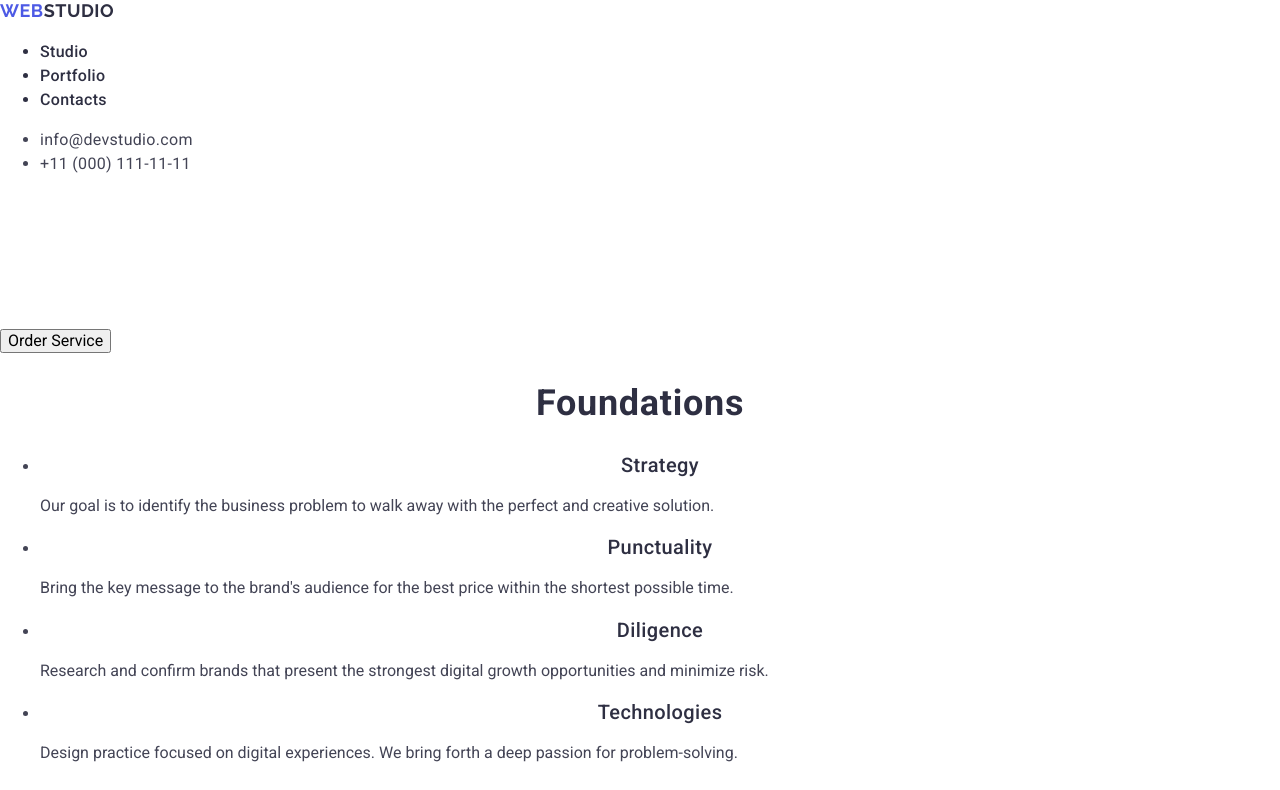
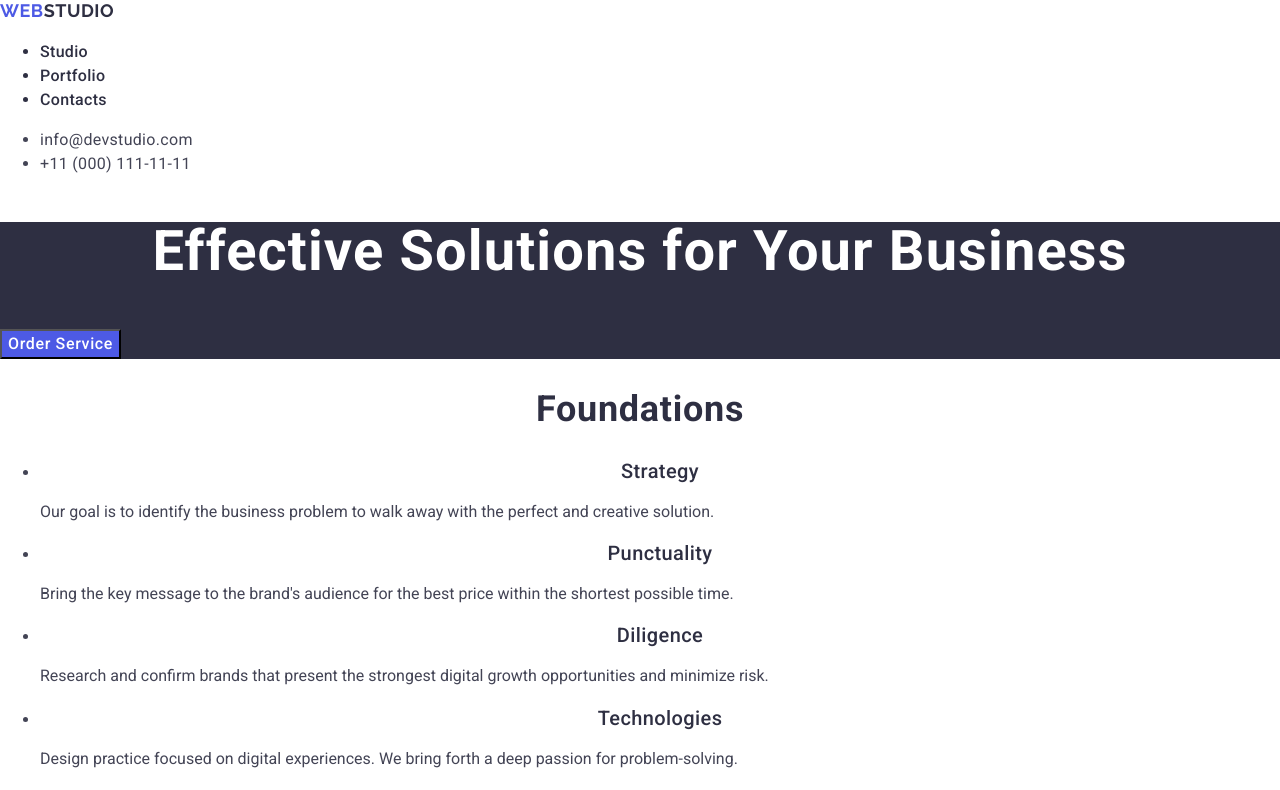
Before and after one commit to OleksiyVoloshyn/goit-markup-hw-02, a plain HTML site: page index.html in a window 1280 px wide. Shown: the top 790 px of the page. Drawn offline with nearby package versions, Linux system fonts and the light colour scheme.

Commit message:
commit message

```diff
--- a/css/styles.css
+++ b/css/styles.css
@@ -8,7 +8,7 @@ h1 {
     font-family: "Roboto", sans-serif;
     font-weight: 700;
     font-size: 56px;
-    line-height: 1.07143;
+    line-height: 1.07;
     letter-spacing: 0.02em;
     text-align: center;
     color: #fff;
@@ -37,7 +37,7 @@ h3 {
 a {
     text-decoration: none;
 }
-
+/* HEADER */
 .header {
 
 }
@@ -89,10 +89,39 @@ a {
     color: #434455;
 }
 
-.header-address-contacts:hover{
+.header-address-contacts:hover {
     color: #404bbf;
 }
 
-.header-address-contacts:focus{
+.header-address-contacts:focus {
     color: #404bbf;
 }
+
+/* introduction */
+.main-section-one {
+    background-color: #2e2f42;
+}
+
+.main-section-one-button {
+    cursor: pointer;
+    background-color: #4d5ae5;
+    font-weight: 500;
+    font-size: 16px;
+    line-height: 1.5;
+    letter-spacing: 0.04em;
+    color: #fff;
+}/*
+.main-section-one-butto:hover {
+    background-color: #404BBF
+}
+
+.main-section-one-butto:focus {
+    background-color: #404BBF
+}*/
+ button:hover {
+    background-color: #404BBF
+ }
+
+button:focus {
+    background-color: #404BBF
+}
--- a/index.html
+++ b/index.html
@@ -16,7 +16,7 @@
             <a class="header-nav-logo" href="./index.html">Web<span class="header-nav-logo-span">Studio</span></a>
             <ul>
                 <li>
-                    <a class="header-nav-page" href="">Studio</a>
+                    <a class="header-nav-page" href="./index.html">Studio</a>
                 </li>
                 <li>
                     <a class="header-nav-page" href="">Portfolio</a>
@@ -39,12 +39,12 @@
     </header>
     <Main>
         <!--introduction -->
-        <section>
+        <section class="main-section-one">
             <h1>Effective Solutions for Your Business</h1>
-            <button type="button">Order Service</button>
+            <button class="main-section-one-button" type="button">Order Service</button>
         </section>
         <!--foundations of business-->
-        <section>
+        <section class="">
             <h2>Foundations</h2>
             <ul>
                 <li>
@@ -91,6 +91,7 @@
                 </li>
             </ul>
         </section>
+        <!--portfolio-->
         <section class="portfolio">
             <!--Our Portfolio-->
             <h2>Our Portfolio</h2>
```
